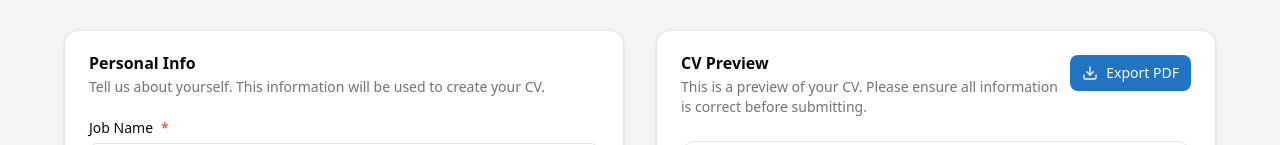
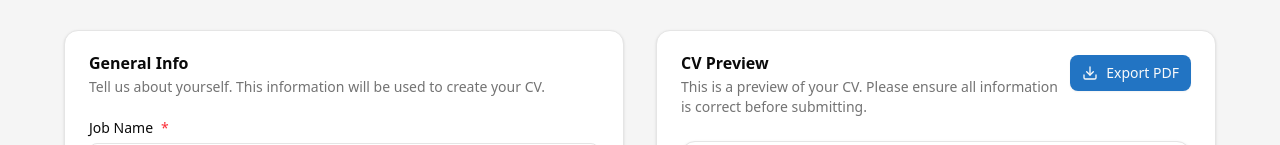
Before and after one commit to ahargunyllib/profolio, a Next.js app: page /dashboard/cv-builder in a window 1280 px wide. Shown: the part 359-504 px from the top of the page. Built offline with nearby package versions, Linux system fonts and the light colour scheme; a web font is replaced by a local one.

Commit message:
fix: update title from 'Personal Info' to 'General Info' in GeneralInfoForm component

```diff
--- a/src/features/cv-builder/components/forms/general-info-form.tsx
+++ b/src/features/cv-builder/components/forms/general-info-form.tsx
@@ -24,7 +24,7 @@ export default function GeneralInfoForm() {
 	return (
 		<Card>
 			<CardHeader>
-				<CardTitle>Personal Info</CardTitle>
+				<CardTitle>General Info</CardTitle>
 				<CardDescription>
 					Tell us about yourself. This information will be used to create your
 					CV.
```
